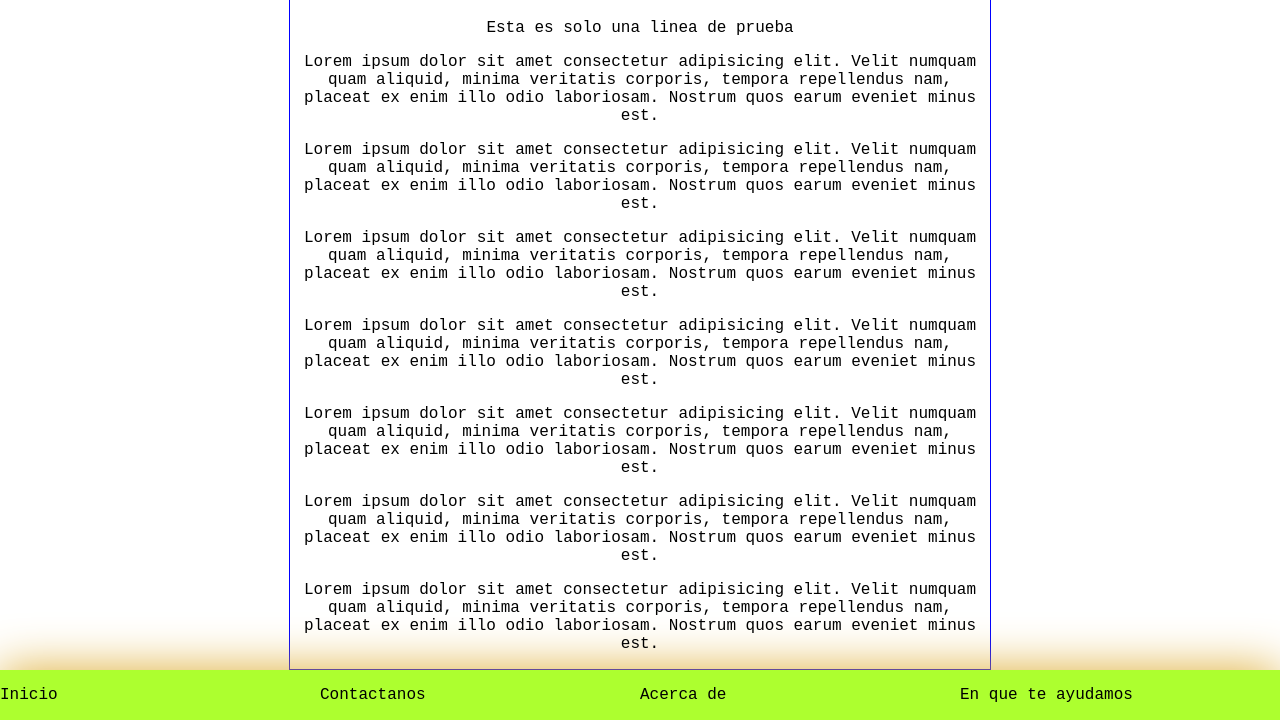
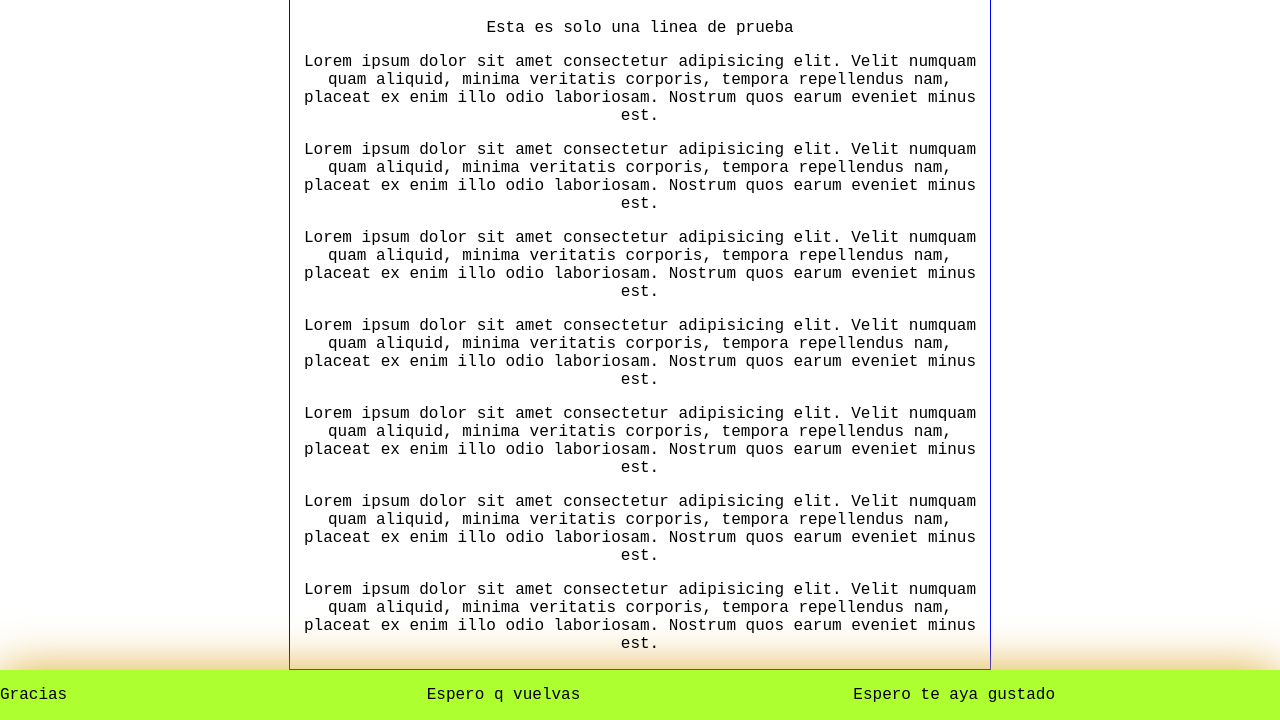
Before and after one commit to carlos-Espinoza-perez/Carlos_Hebertos_Espinoza-, a plain HTML site: page index.html in a window 1280 px wide. Shown: the part 149-869 px from the top of the page. Drawn offline with Linux system fonts and the light colour scheme.

Commit message:
Trallendo footer desde rama footer

```diff
--- a/index.html
+++ b/index.html
@@ -59,10 +59,9 @@
     </div>
     <header>
         <nav>
-            <li>Inicio</li>
-            <li>Contactanos</li>
-            <li>Acerca de</li>
-            <li>En que te ayudamos</li>
+            <li>Gracias</li>
+            <li>Espero q vuelvas</li>
+            <li>Espero te aya gustado</li>
         </nav>
     </header>
 </body>
```
